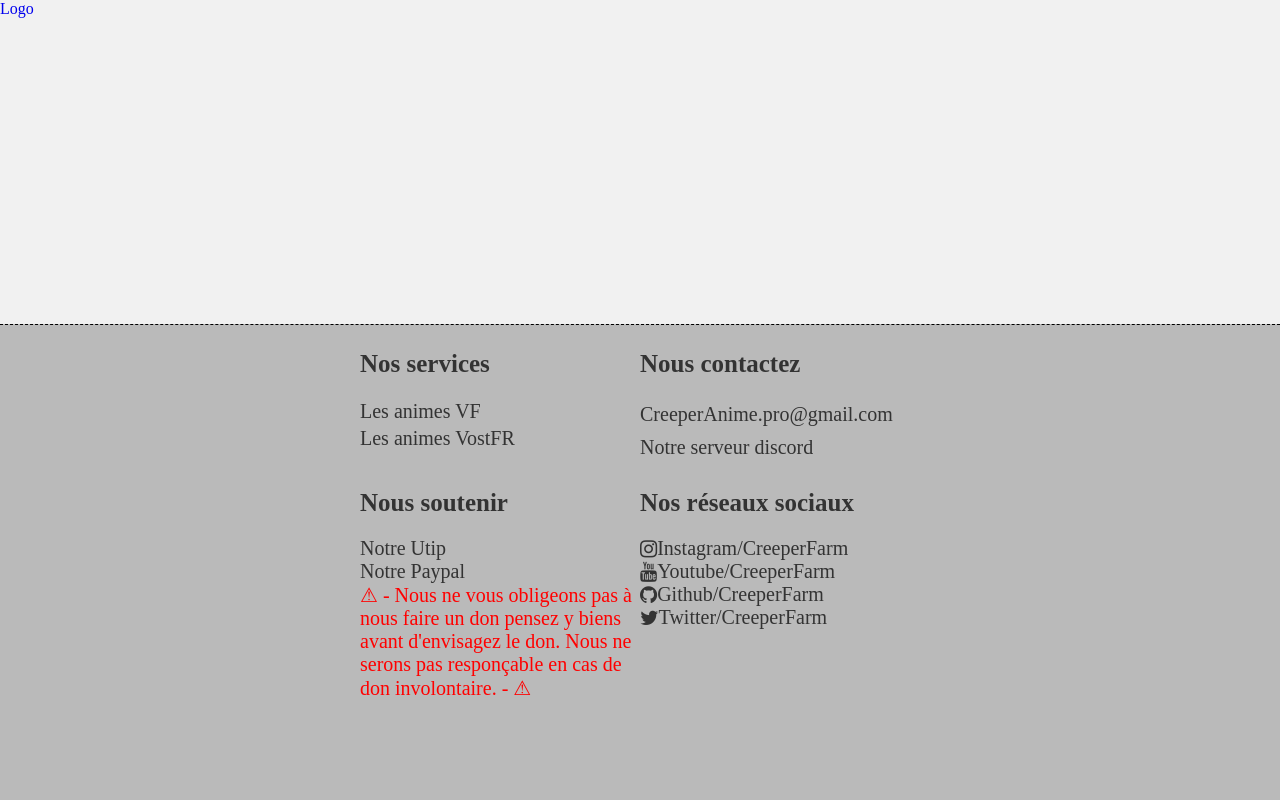
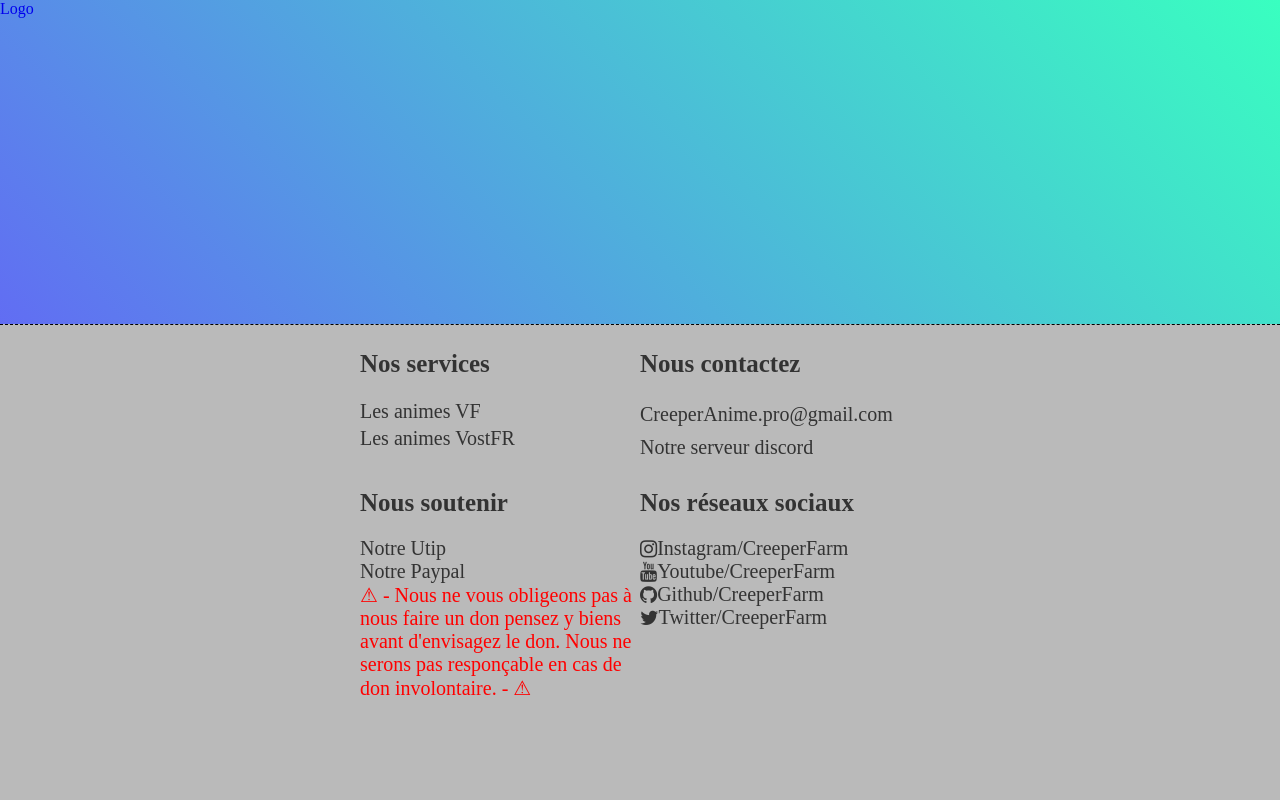
Before and after one commit to CreeperFarm/Site_CreeperAnime, a plain HTML site: page page/page default/index.html in a window 1280 px wide. Drawn offline with Linux system fonts and the light colour scheme.

Commit message:
Start header

```diff
--- a/css/style_index_default.css
+++ b/css/style_index_default.css
@@ -12,6 +12,13 @@ body{
 	height: 100vh;
 	display: flex;
 	flex-direction: column;
+}
+
+header{
+	height: 100%;
+	width: 100vw;
+	background: linear-gradient(45deg, #616df3, #39ffc0);
+	background-size: cover;
 }
 
 .contenu {
--- a/page/page default/index.html
+++ b/page/page default/index.html
@@ -1,23 +1,40 @@
 <!doctype html>
 <html lang="fr">
+
 	<head>
+		<!--Ne pas modifier-->
 		<meta charset="utf-8">
-		<title>Page default - CreeperAnime</title>
 		<link href="../../css/style_index_default.css" rel="stylesheet" type="text/css">
 		<link rel="stylesheet" href="https://cdnjs.cloudflare.com/ajax/libs/font-awesome/4.7.0/css/font-awesome.min.css">
         <link rel="icon" type="image/x-icon" href="../../image/logo/logo_small_icon_only_inverted.png">
+
+		<!--A modifier celon la page-->
+		<title>Page default - CreeperAnime</title>
+		<meta name="description" content="Page par défaut">
+		<meta name="author" content="CreeperFarm">
+		<meta name="viewport" content="width=device-width, initial-scale=1.0">
+		<meta name="keywords" content="anime,vostfr,vf,creeperanime,animewatching,withoutpub,creeperfarm,bunnygirlsenpai,bunnygirlsenpaifilm">
 	</head>
 
 	<body>
+
+		<!-- Header -->
 		<header>
 			<nav class="navbar">
 				<a href="#" class="logo">Logo</a>
 			</nav>
 		</header>
+
+		<!-- Main -->
 		<main class="contenu">
 		</main>
+
+		<!-- Footer -->
 		<footer>
+
 			<div class="contenu-footer">
+
+				<!-- Bloc Service-->
 				<div class="bloc footer-services">
 					<h3>Nos services</h3>
 					<ul class="liste-services">
@@ -25,11 +42,15 @@
 						<li><a href="#">Les animes VostFR</a></li>
 					</ul>
 				</div>
+
+				<!-- Bloc Contact-->
 				<div class="bloc footer-contact">
 					<h3>Nous contactez</h3>
 					<p><a href="mailto:creeperanime.pro@gmail.com" target="_blank">CreeperAnime.pro@gmail.com</a></p>
 					<p><a href="https://discord.gg/3hPpCnsHjP" target="_blank">Notre serveur discord</a></p>
 				</div>
+
+				<!-- Bloc Soutiens-->
 				<div class="bloc footer-soutiens">
 					<h3>Nous soutenir</h3>
 					<ul class="liste-soutiens">
@@ -38,6 +59,8 @@
 						<li><p class="warning"  color="red">⚠ - Nous ne vous obligeons pas à nous faire un don pensez y biens avant d'envisagez le don. Nous ne serons pas responçable en cas de don involontaire. - ⚠</p></li>
 					</ul>
 				</div>
+
+				<!-- Bloc Réseaux-->
 				<div class="bloc footer-reseaux">
 					<h3>Nos réseaux sociaux</h3>
 					<ul class="liste-reseaux">
@@ -47,7 +70,10 @@
 						<li><a href="https://twitter.com/FarmCreeper" target="_blank"><em class="fa fa-twitter"></em>  Twitter/CreeperFarm</a></li>
 					</ul>
 				</div>
+
 			</div>
+
 		</footer>
+
 	</body>
 </html>
```
Also changed, not shown: image/menu-btn.png (added).
